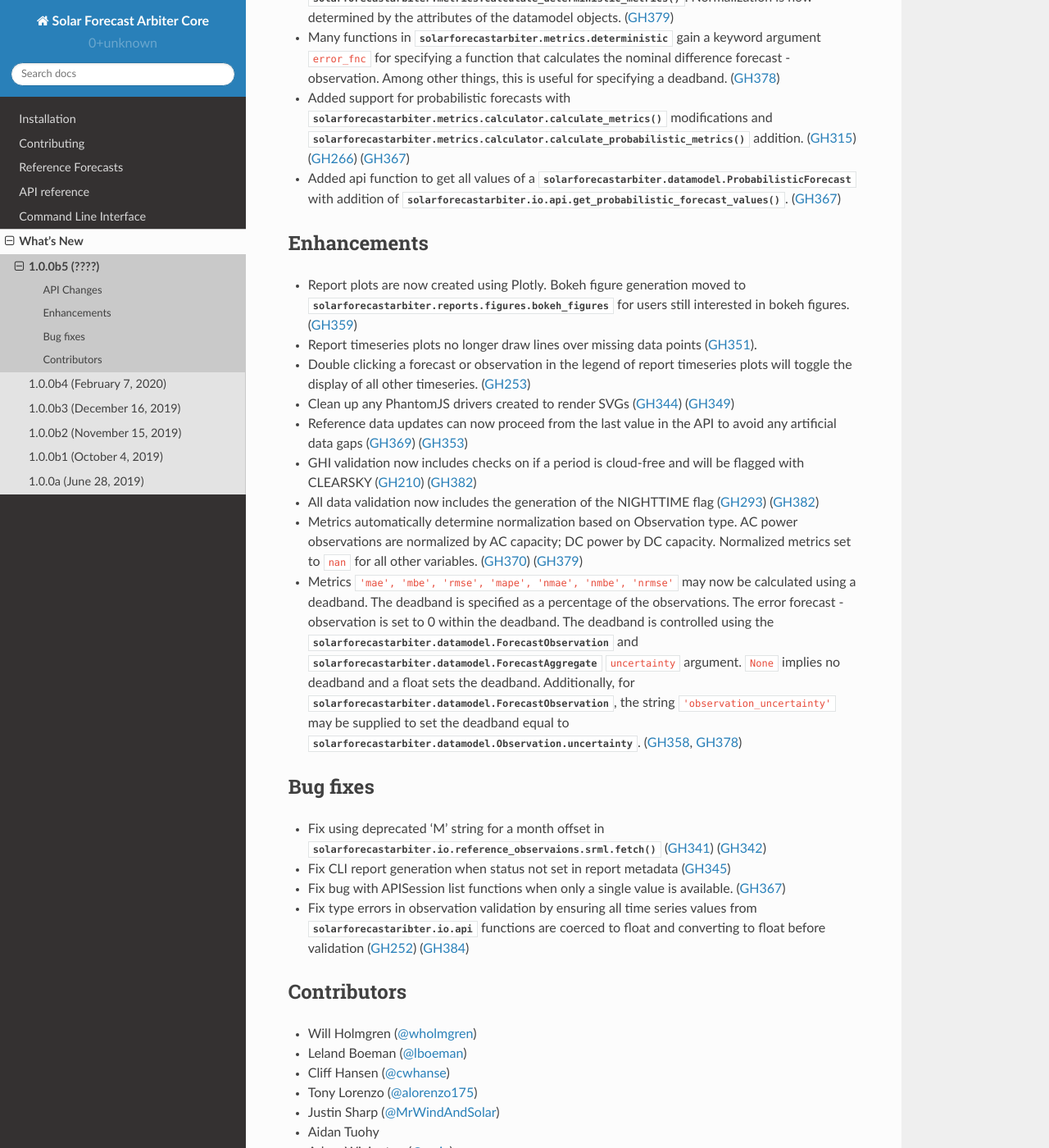
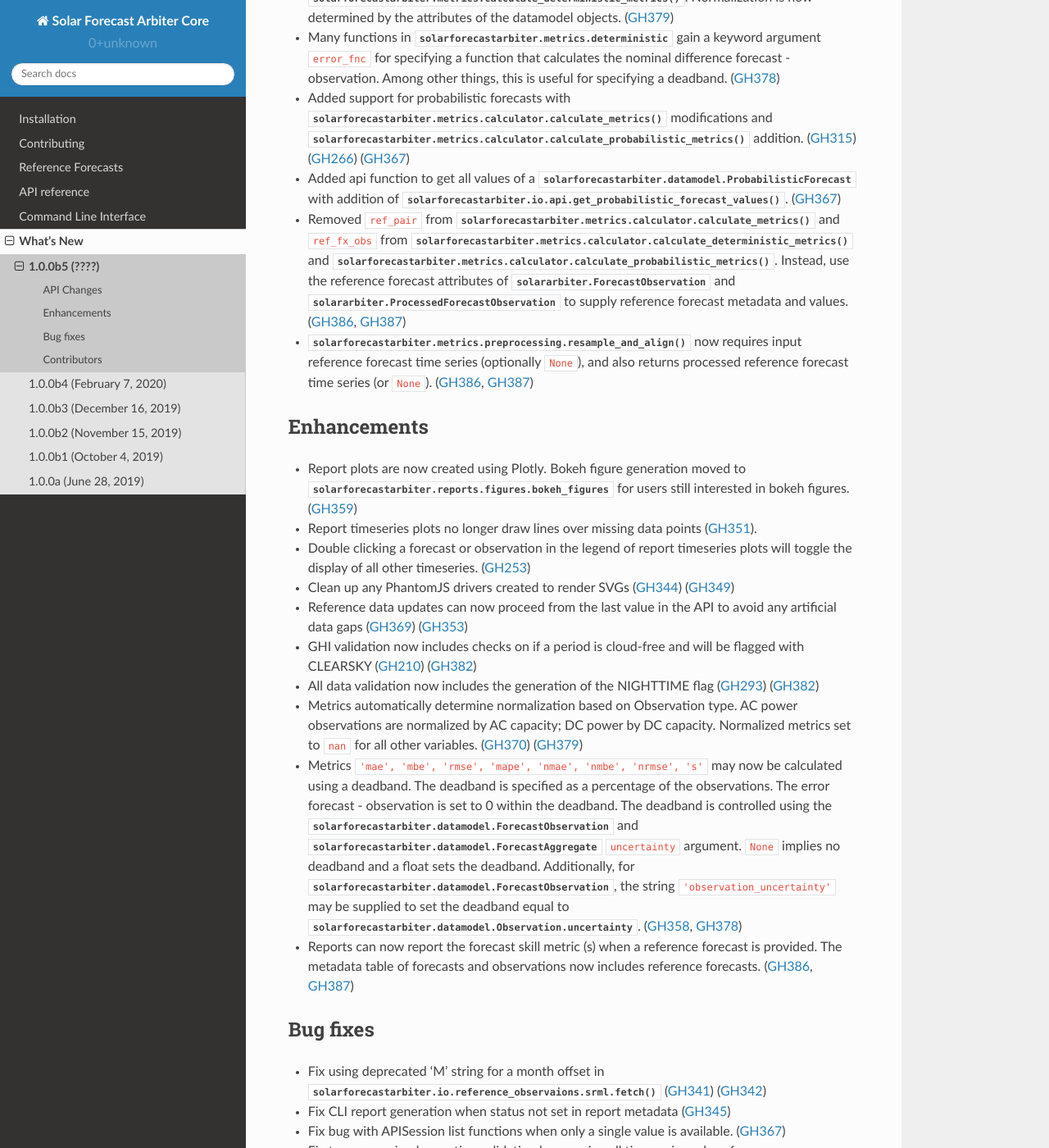
Before and after one commit to SolarArbiter/solarforecastarbiter-core, a Sphinx documentation site: the page built from docs/source/whatsnew/1.0.0b5.rst, in a window 1280 px wide and 1400 px high, scrolled down 872 px. Shown: the whole window at 82% size. Built offline with Sphinx 7.4.7 and the Read the Docs theme 2.0.0, drawn with Linux system fonts in a browser that asks for light colours.

Commit message:
whatsnew

```diff
--- a/docs/source/whatsnew/1.0.0b5.rst
+++ b/docs/source/whatsnew/1.0.0b5.rst
@@ -47,7 +47,20 @@ API Changes
   :py:func:`solarforecastarbiter.metrics.calculator.calculate_probabilistic_metrics` addition. (:issue:`315`) (:issue:`266`) (:pull:`367`)
 * Added api function to get all values of a :py:class:`solarforecastarbiter.datamodel.ProbabilisticForecast` with addition of
   :py:func:`solarforecastarbiter.io.api.get_probabilistic_forecast_values`. (:pull:`367`)
-
+* Removed ``ref_pair`` from
+  :py:func:`solarforecastarbiter.metrics.calculator.calculate_metrics`
+  and ``ref_fx_obs`` from
+  :py:func:`solarforecastarbiter.metrics.calculator.calculate_deterministic_metrics`
+  and
+  :py:func:`solarforecastarbiter.metrics.calculator.calculate_probabilistic_metrics`.
+  Instead, use the reference forecast attributes of
+  :py:class:`solararbiter.ForecastObservation` and
+  :py:class:`solararbiter.ProcessedForecastObservation` to supply reference
+  forecast metadata and values. (:issue:`386`, :pull:`387`)
+* :py:func:`solarforecastarbiter.metrics.preprocessing.resample_and_align` now
+  requires input reference forecast time series (optionally ``None``), and
+  also returns processed reference forecast time series (or ``None``).
+  (:issue:`386`, :pull:`387`)
 
 Enhancements
 ~~~~~~~~~~~~
@@ -70,7 +83,7 @@ Enhancements
   AC power observations are normalized by AC capacity; DC power by DC
   capacity. Normalized metrics set to ``nan`` for all other variables.
   (:issue:`370`) (:pull:`379`)
-* Metrics ``'mae', 'mbe', 'rmse', 'mape', 'nmae', 'nmbe', 'nrmse'`` may
+* Metrics ``'mae', 'mbe', 'rmse', 'mape', 'nmae', 'nmbe', 'nrmse', 's'`` may
   now be calculated using a deadband. The deadband is specified as a
   percentage of the observations. The error forecast - observation is
   set to 0 within the deadband. The deadband is controlled using the
@@ -83,6 +96,9 @@ Enhancements
   deadband equal to
   :py:attr:`solarforecastarbiter.datamodel.Observation.uncertainty`.
   (:issue:`358`, :pull:`378`)
+* Reports can now report the forecast skill metric (s) when a reference
+  forecast is provided. The metadata table of forecasts and observations now
+  includes reference forecasts. (:issue:`386`, :pull:`387`)
 
 
 Bug fixes
```
